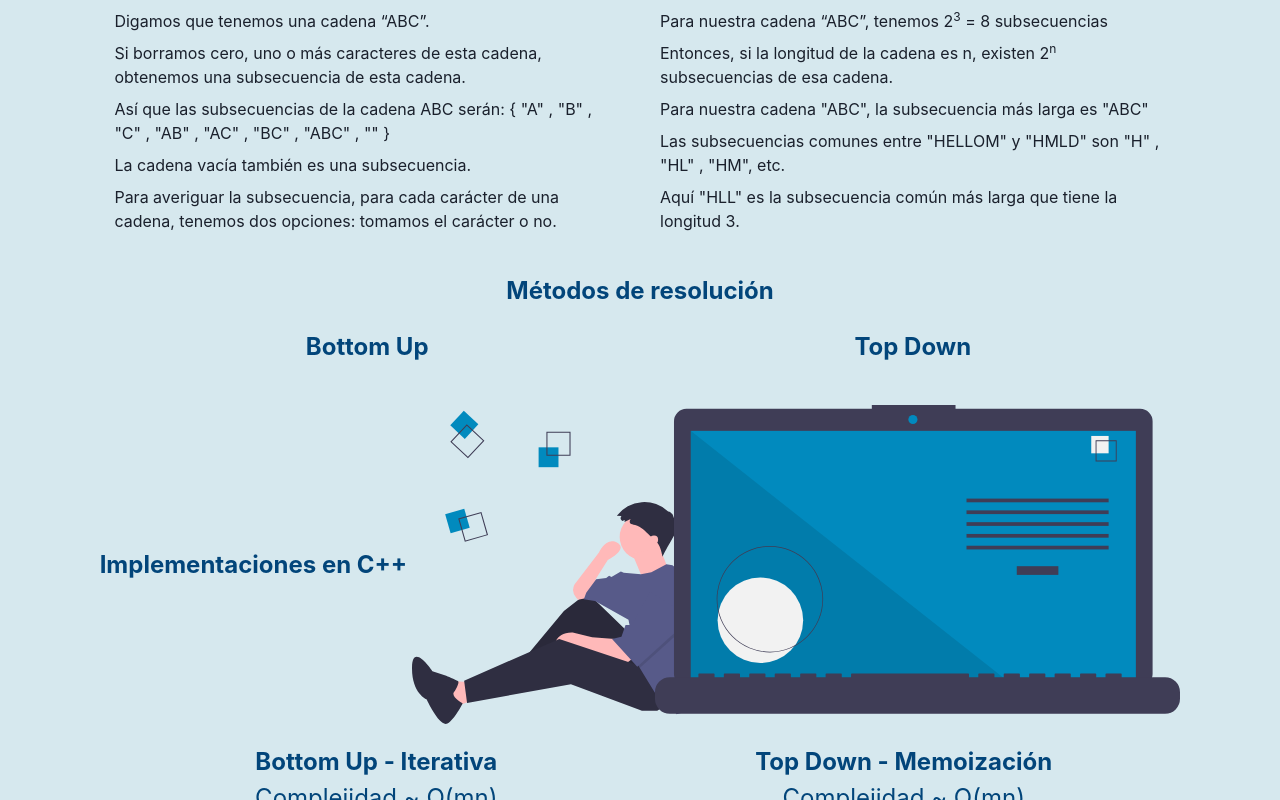
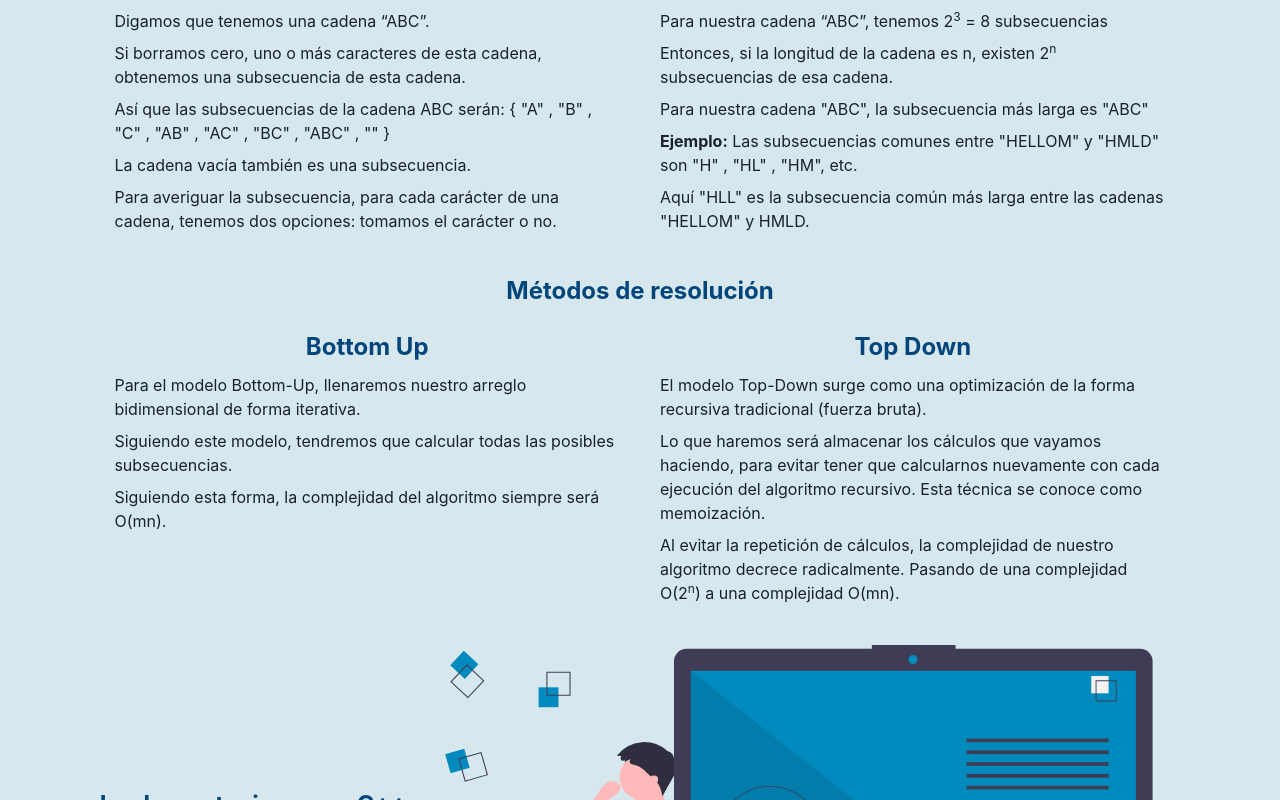
Before and after one commit to erickcm2k/longest-common-subsequence, a React (Create React App) app: page / in a window 1280 px wide. Shown: the part 680-1480 px from the top of the page. Built offline with nearby package versions, Linux system fonts and the light colour scheme.

Commit message:
adding description text

```diff
--- a/src/Landing/Components/DescriptionSection.js
+++ b/src/Landing/Components/DescriptionSection.js
@@ -8,8 +8,11 @@ const DescriptionSection = () => {
       <Flex flexDir={['column', 'column', 'row', 'row']} textAlign={["center","center","left","left"]}>
           <Box width={["100%","100%","50%","50%"]} p={['0','0','5','5']}>
             <Text fontSize={['lg','lg', 'xl', '2xl']} textAlign='center' pt={['2','2','0','0']} color='brand.regalBlue' fontWeight='bold'>Bottom Up</Text>
-            {/* <Text pt='2'>Podemos generar todas las subsecuencias de dos cadenas usando recursividad. </Text>
-            <Text pt='2'>Luego podemos compararlos para descubrir las subsecuencias comunes.</Text>
+            <Text pt='2'>Para el modelo Bottom-Up, llenaremos nuestro arreglo bidimensional de forma iterativa.</Text>
+            <Text pt='2'>Siguiendo este modelo, tendremos que calcular todas las posibles subsecuencias.</Text>
+            <Text pt='2'>Siguiendo esta forma, la complejidad del algoritmo siempre será O(mn).</Text>
+
+             {/*
             <Text pt='2'>Después tendremos que averiguar el que tiene la longitud máxima.</Text>
             <Text pt='2'>Ya hemos visto que hay 2^n subsecuencias de una cadena de longitud n . Tomaría años resolver el problema si nuestra n cruza 20-25 .</Text> */}
 
@@ -17,11 +20,9 @@ const DescriptionSection = () => {
           </Box>
           <Box width={["100%","100%","50%","50%"]} p={['0','0','5','5']}>
               <Text fontSize={['lg','lg', 'xl', '2xl']} textAlign='center' pt={['2','2','0','0']} color='brand.regalBlue' fontWeight='bold'>Top Down</Text>
-              {/* <Text pt='2'>Para nuestra cadena “ABC”, tenemos 2<sup>3</sup> = 8 subsecuencias</Text>
-              <Text pt='2'>Entonces, si la longitud de la cadena es n, existen 2<sup>n</sup> subsecuencias de esa cadena.</Text>
-              <Text pt='2'>Para nuestra cadena "ABC", la subsecuencia más larga es "ABC"</Text>
-              <Text pt='2'>Las subsecuencias comunes entre "HELLOM" y "HMLD" son "H" , "HL" , "HM", etc.</Text>
-              <Text pt='2'>Aquí "HLL" es la subsecuencia común más larga que tiene la longitud 3.</Text> */}
+              <Text pt='2'>El modelo Top-Down surge como una optimización de la forma recursiva tradicional (fuerza bruta).</Text>
+              <Text pt='2'>Lo que haremos será almacenar los cálculos que vayamos haciendo, para evitar tener que calcularnos nuevamente con cada ejecución del algoritmo recursivo. Esta técnica se conoce como memoización.</Text>
+              <Text pt='2'>Al evitar la repetición de cálculos, la complejidad de nuestro algoritmo decrece radicalmente. Pasando de una complejidad O(2<sup>n</sup>) a una complejidad O(mn).</Text>
           </Box>
       </Flex>
       </section>
--- a/src/Landing/Components/Subsequence.js
+++ b/src/Landing/Components/Subsequence.js
@@ -18,8 +18,8 @@ const Subsequence = () => {
               <Text pt='2'>Para nuestra cadena “ABC”, tenemos 2<sup>3</sup> = 8 subsecuencias</Text>
               <Text pt='2'>Entonces, si la longitud de la cadena es n, existen 2<sup>n</sup> subsecuencias de esa cadena.</Text>
               <Text pt='2'>Para nuestra cadena "ABC", la subsecuencia más larga es "ABC"</Text>
-              <Text pt='2'>Las subsecuencias comunes entre "HELLOM" y "HMLD" son "H" , "HL" , "HM", etc.</Text>
-              <Text pt='2'>Aquí "HLL" es la subsecuencia común más larga que tiene la longitud 3.</Text>
+              <Text pt='2'><strong>Ejemplo:</strong> Las subsecuencias comunes entre "HELLOM" y "HMLD" son "H" , "HL" , "HM", etc.</Text>
+              <Text pt='2'>Aquí "HLL" es la subsecuencia común más larga entre las cadenas "HELLOM" y HMLD.</Text>
           </Box>
       </Flex>
       </section>
--- a/src/Shared/Navigation/NavLinks.js
+++ b/src/Shared/Navigation/NavLinks.js
@@ -1,12 +1,17 @@
 import React from 'react';
-import { Button } from '@chakra-ui/react';
+import { Button, Link } from '@chakra-ui/react';
 import { QuestionIcon } from '@chakra-ui/icons';
 const NavLinks = props => {
   return (
     <>
-      <Button py="3" mx="2" color={props.textColor || 'white'} variant="link">
-        Acerca de
-      </Button>
+      <Link
+        href="https://github.com/erickcm2k/longest-common-subsequence"
+        target="_blank"
+      >
+        <Button py="3" mx="2" color={props.textColor || 'white'} variant="link">
+          Acerca de
+        </Button>
+      </Link>
       <Button
         py="3"
         mx="2"
```
Also changed, not shown: 1 other file (tests, documents, lock files or other folders).
